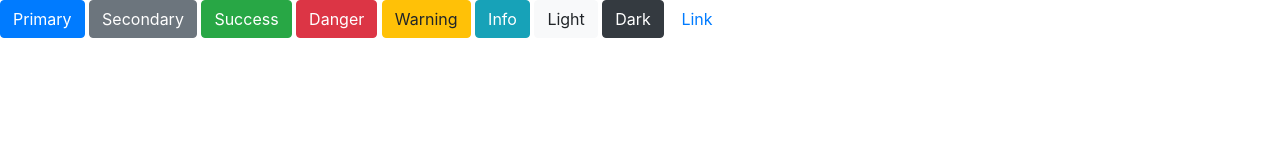
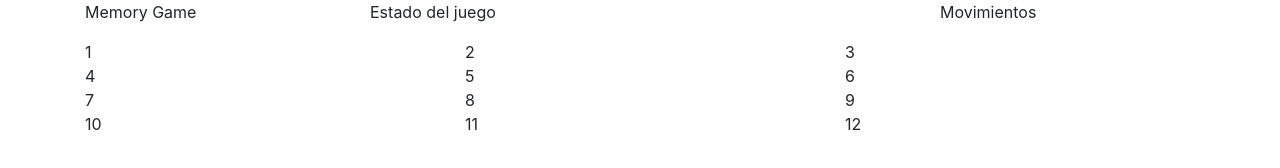
Before and after one commit to Jose-ph/Memory_game_mio, a website: page src/index.html in a window 1280 px wide. Drawn offline with nearby package versions, Linux system fonts and the light colour scheme.

Commit message:
agrega divs de bootstrap
Se copia de Bootstrap el layout para las diferentes cartas del juego.

```diff
--- a/src/index.html
+++ b/src/index.html
@@ -5,28 +5,84 @@
     <meta http-equiv="X-UA-Compatible" content="IE=edge">
     <meta name="viewport" content="width=device-width, initial-scale=1.0">
 
-    <title>Document</title>
+    <title>Memo Game</title>
+    <link rel="stylesheet" href="main.css">
 
     <link rel="stylesheet" href="../node_modules/bootstrap/dist/css/bootstrap.min.css">
 
 </head>
 <body>
+    <div class="container ">
+        <div class="row ">
+          <div class="col info">
+            <p>Memory Game</p>
+          </div>
+          <div class="col-6 info" id="estado">
+            <p>Estado del juego</p>
+          </div>
+          <div class="col info" id="jugadas">
+            <p>Movimientos</p>
+          </div>
+        </div>
+
+    </div>
+
+    <div class="container">
+      <div class="row">
+        <div class="col-sm cartas">
+           1
+        </div>
+        <div class="col-sm cartas">
+           2
+        </div>
+        <div class="col-sm cartas">
+           3
+        </div>
+      </div>
+    </div>
 
 
-    <button type="button" class="btn btn-primary">Primary</button>
-<button type="button" class="btn btn-secondary">Secondary</button>
-<button type="button" class="btn btn-success">Success</button>
-<button type="button" class="btn btn-danger">Danger</button>
-<button type="button" class="btn btn-warning">Warning</button>
-<button type="button" class="btn btn-info">Info</button>
-<button type="button" class="btn btn-light">Light</button>
-<button type="button" class="btn btn-dark">Dark</button>
+    <div class="container">
+      <div class="row">
+        <div class="col-sm cartas">
+           4
+        </div>
+        <div class="col-sm cartas">
+           5
+        </div>
+        <div class="col-sm cartas">
+           6
+        </div>
+      </div>
+    </div>
 
-<button type="button" class="btn btn-link">Link</button>
+    <div class="container">
+      <div class="row">
+        <div class="col-sm cartas">
+          7
+        </div>
+        <div class="col-sm cartas">
+          8
+        </div>
+        <div class="col-sm cartas">
+           9
+        </div>
+      </div>
+    </div>
 
-
-
-
+    <div class="container">
+      <div class="row">
+        <div class="col-sm cartas">
+           10
+        </div>
+        <div class="col-sm cartas">
+          11
+        </div>
+        <div class="col-sm cartas">
+           12
+        </div>
+      </div>
+    </div>
 
  <script src="main.js"></script>
 </body>
```
